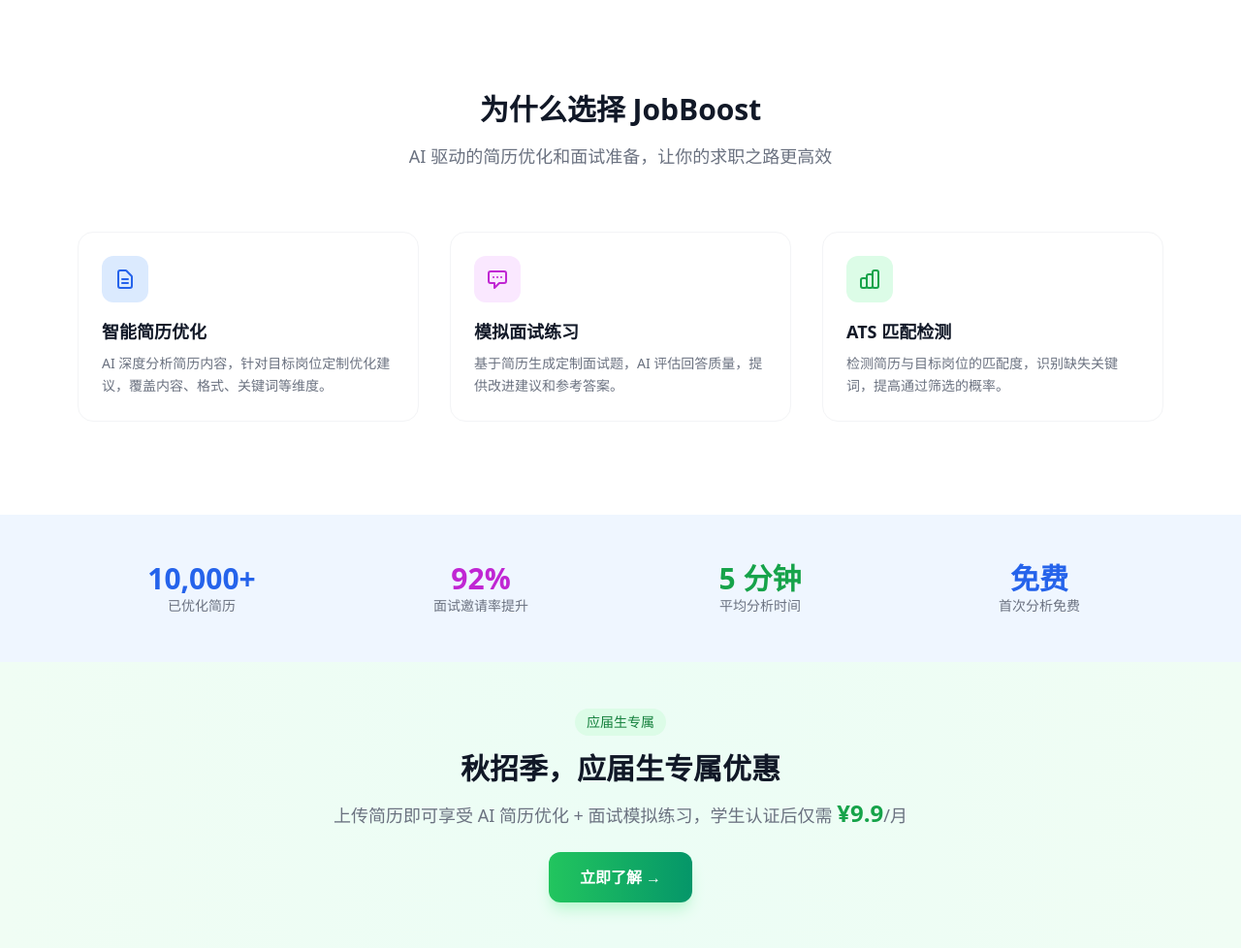
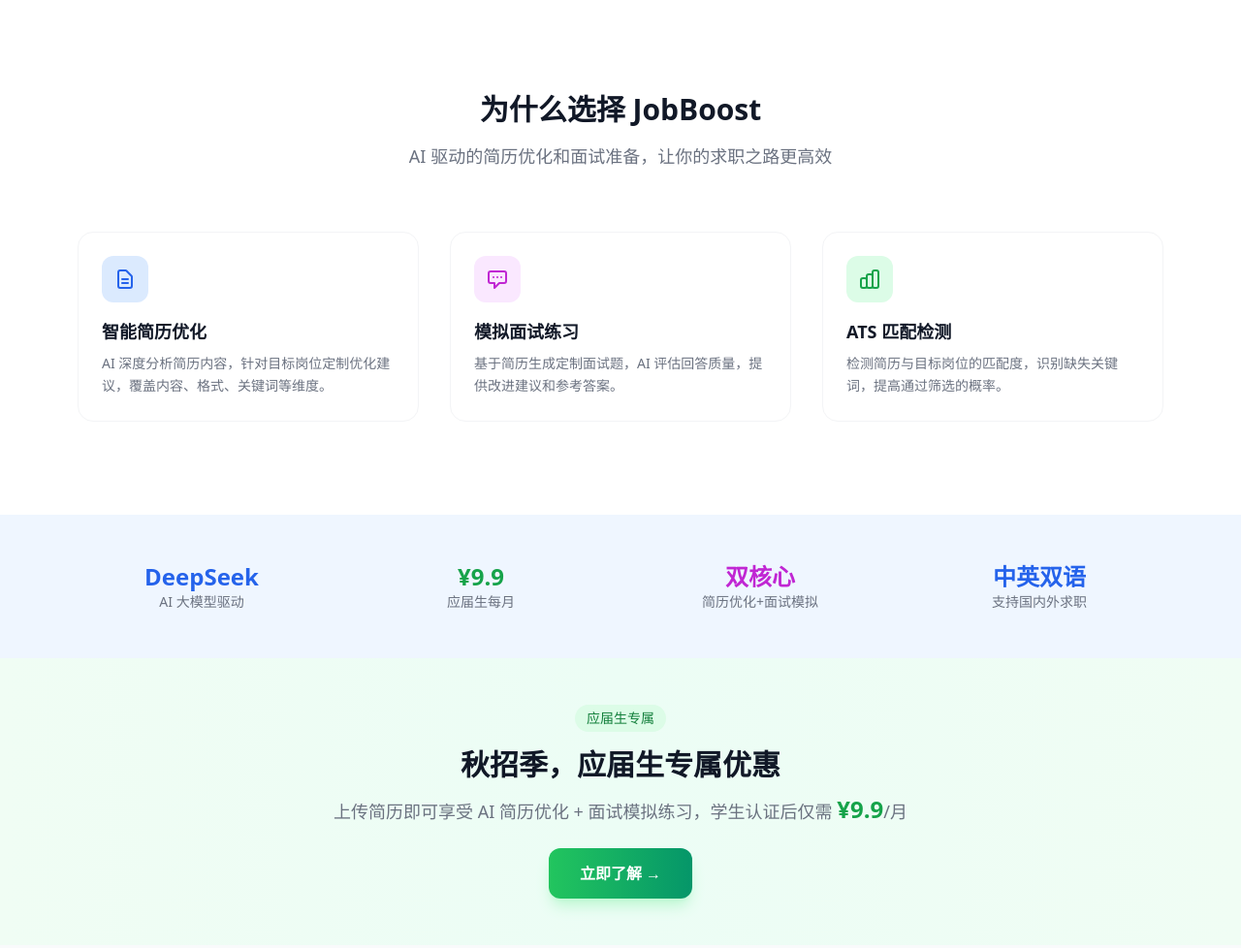
Before and after one commit to hjjdsgcym1001/jobboost, a FastAPI app: page / in a window 1280 px wide. Shown: the part 1042-2020 px from the top of the page at 97% size. Run offline with FastAPI, Linux system fonts and the light colour scheme; some libraries are stand-ins or nearby versions.

Commit message:
fix: smooth scroll buttons, replace fake stats with honest content

```diff
--- a/frontend/templates/index.html
+++ b/frontend/templates/index.html
@@ -18,7 +18,7 @@
                     面向应届生的 AI 简历优化工具。上传简历即可获得针对性优化建议 + <strong class="text-yellow-200">AI模拟面试</strong>，秋招季限时免费使用。
                 </p>
                 <div class="flex flex-col sm:flex-row gap-4">
-                    <a href="#upload" class="inline-flex items-center justify-center px-8 py-4 bg-white text-primary-700 font-semibold rounded-xl hover:bg-primary-50 transition shadow-lg text-lg">
+                    <a href="javascript:void(0)" onclick="document.getElementById("upload").scrollIntoView({behavior:"smooth",block:"center"})" class="inline-flex items-center justify-center px-8 py-4 bg-white text-primary-700 font-semibold rounded-xl hover:bg-primary-50 transition shadow-lg text-lg">
                         <svg class="w-5 h-5 mr-2" fill="none" stroke="currentColor" viewBox="0 0 24 24"><path stroke-linecap="round" stroke-linejoin="round" stroke-width="2" d="M4 16v1a3 3 0 003 3h10a3 3 0 003-3v-1m-4-8l-4-4m0 0L8 8m4-4v12"/></svg>
                         免费优化简历
                     </a>
@@ -135,20 +135,20 @@
     <div class="max-w-6xl mx-auto px-4">
         <div class="grid grid-cols-2 md:grid-cols-4 gap-8 text-center">
             <div>
-                <div class="text-3xl font-bold text-primary-600">10,000+</div>
-                <div class="text-gray-500 text-sm">已优化简历</div>
+                <div class="text-2xl font-bold text-primary-600">DeepSeek</div>
+                <div class="text-gray-500 text-sm">AI 大模型驱动</div>
             </div>
             <div>
-                <div class="text-3xl font-bold text-accent-600">92%</div>
-                <div class="text-gray-500 text-sm">面试邀请率提升</div>
+                <div class="text-2xl font-bold text-green-600">¥9.9</div>
+                <div class="text-gray-500 text-sm">应届生每月</div>
             </div>
             <div>
-                <div class="text-3xl font-bold text-green-600">5 分钟</div>
-                <div class="text-gray-500 text-sm">平均分析时间</div>
+                <div class="text-2xl font-bold text-accent-600">双核心</div>
+                <div class="text-gray-500 text-sm">简历优化+面试模拟</div>
             </div>
             <div>
-                <div class="text-3xl font-bold text-primary-600">免费</div>
-                <div class="text-gray-500 text-sm">首次分析免费</div>
+                <div class="text-2xl font-bold text-primary-600">中英双语</div>
+                <div class="text-gray-500 text-sm">支持国内外求职</div>
             </div>
         </div>
     </div>
@@ -167,7 +167,7 @@
     <div class="max-w-3xl mx-auto px-4 text-center">
         <h2 class="text-3xl font-bold mb-4">准备好提升你的简历了吗？</h2>
         <p class="text-gray-500 text-lg mb-8">免费体验 AI 简历优化，找到心仪的工作</p>
-        <a href="#upload" class="inline-flex items-center px-8 py-4 bg-gradient-to-r from-primary-500 to-primary-600 text-white font-semibold rounded-xl hover:from-primary-600 hover:to-primary-700 transition shadow-lg text-lg">
+        <a href="javascript:void(0)" onclick="document.getElementById("upload").scrollIntoView({behavior:"smooth",block:"center"})" class="inline-flex items-center px-8 py-4 bg-gradient-to-r from-primary-500 to-primary-600 text-white font-semibold rounded-xl hover:from-primary-600 hover:to-primary-700 transition shadow-lg text-lg">
             <svg class="w-5 h-5 mr-2" fill="none" stroke="currentColor" viewBox="0 0 24 24"><path stroke-linecap="round" stroke-linejoin="round" stroke-width="2" d="M4 16v1a3 3 0 003 3h10a3 3 0 003-3v-1m-4-8l-4-4m0 0L8 8m4-4v12"/></svg>
             立即免费使用
         </a>
```
